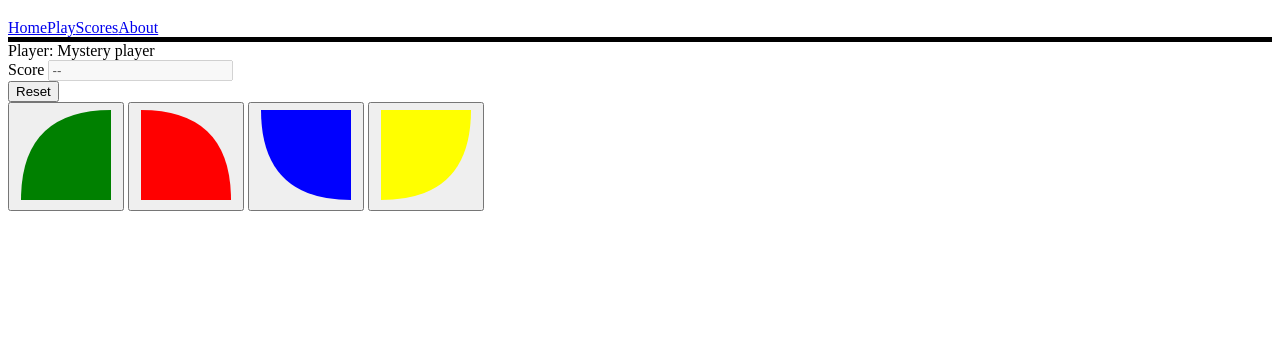
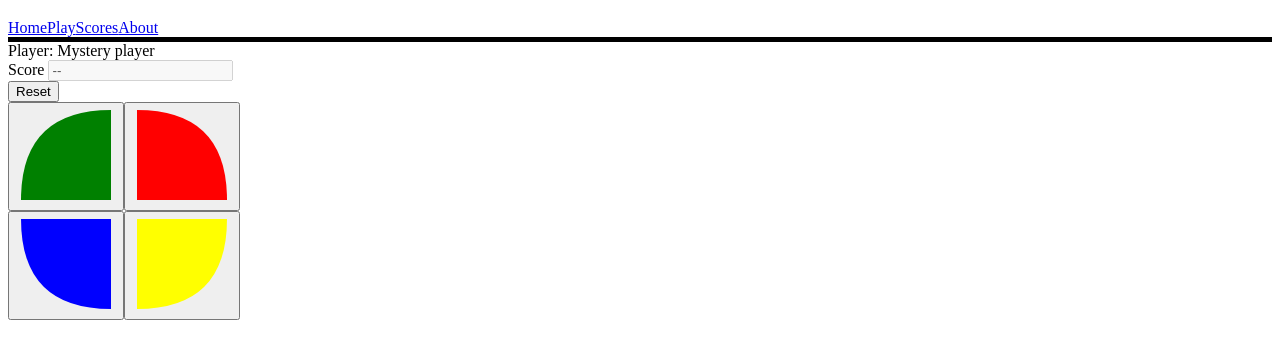
Before and after one commit to swalloich/simon, a plain HTML site: page play.html in a window 1280 px wide. Shown: the part 61-420 px from the top of the page. Drawn offline with Linux system fonts and the light colour scheme.

Commit message:
added css buttons and parent

```diff
--- a/play.html
+++ b/play.html
@@ -22,11 +22,11 @@
                 <input type="text" id="score" name="score" value="--" disabled>
             </div>
             <button>Reset</button>
-            <div style="width:fit-content">
+            <div style="max-width:fit-content; display:grid;">
                 <!-- Yes, I did shamelessly copy the svg elements.
                      It looks like it would take far too long to
                      figure out on my own -->
-                <button>
+                <button style="grid-column: 1; grid-row:1">
                     <svg
                   aria-hidden="true"
                   viewBox="0 0 100 100"
@@ -35,7 +35,7 @@
                   <path d="M 95,5 95,95 5,95 Q 5,5 95,5" fill="green" />
                 </svg>
                 </button>
-                <button>
+                <button style="grid-column: 2; grid-row:1">
                     <svg
                         aria-hidden="true"
                         viewBox="0 0 100 100"
@@ -44,7 +44,7 @@
                         <path d="M5,5 5,95 95,95 Q 95,5 5,5" fill="red" />
                     </svg>
                 </button>
-                <button>
+                <button style="grid-column: 1; grid-row:2">
                     <svg
                         aria-hidden="true"
                         viewBox="0 0 100 100"
@@ -53,7 +53,7 @@
                         <path d="M5,5 95,5 95,95 Q 5,95 5,5" fill="blue" />
                     </svg>
                 </button>
-                <button>
+                <button style="grid-column:2; grid-row:2">
                     <svg
                         aria-hidden="true"
                         viewBox="0 0 100 100"
```
